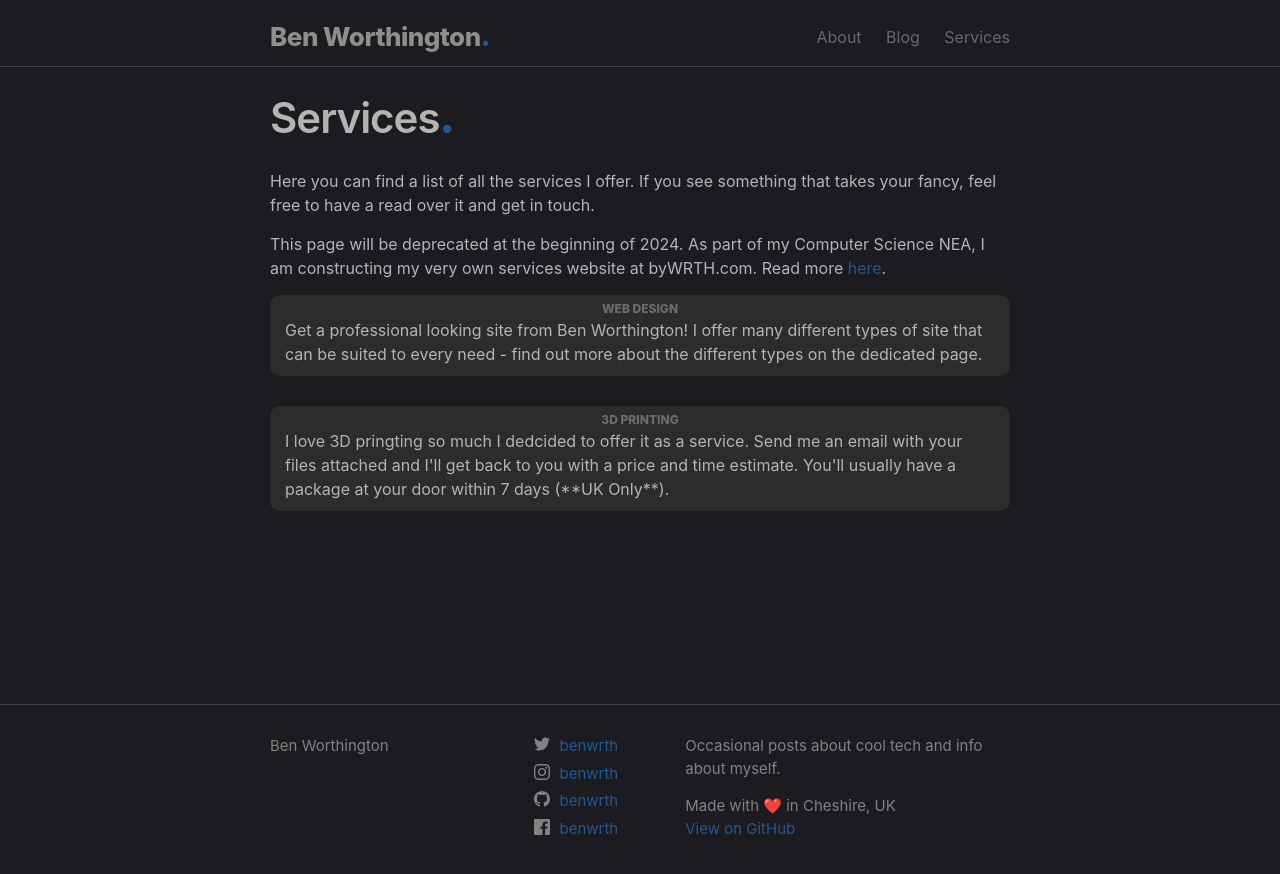
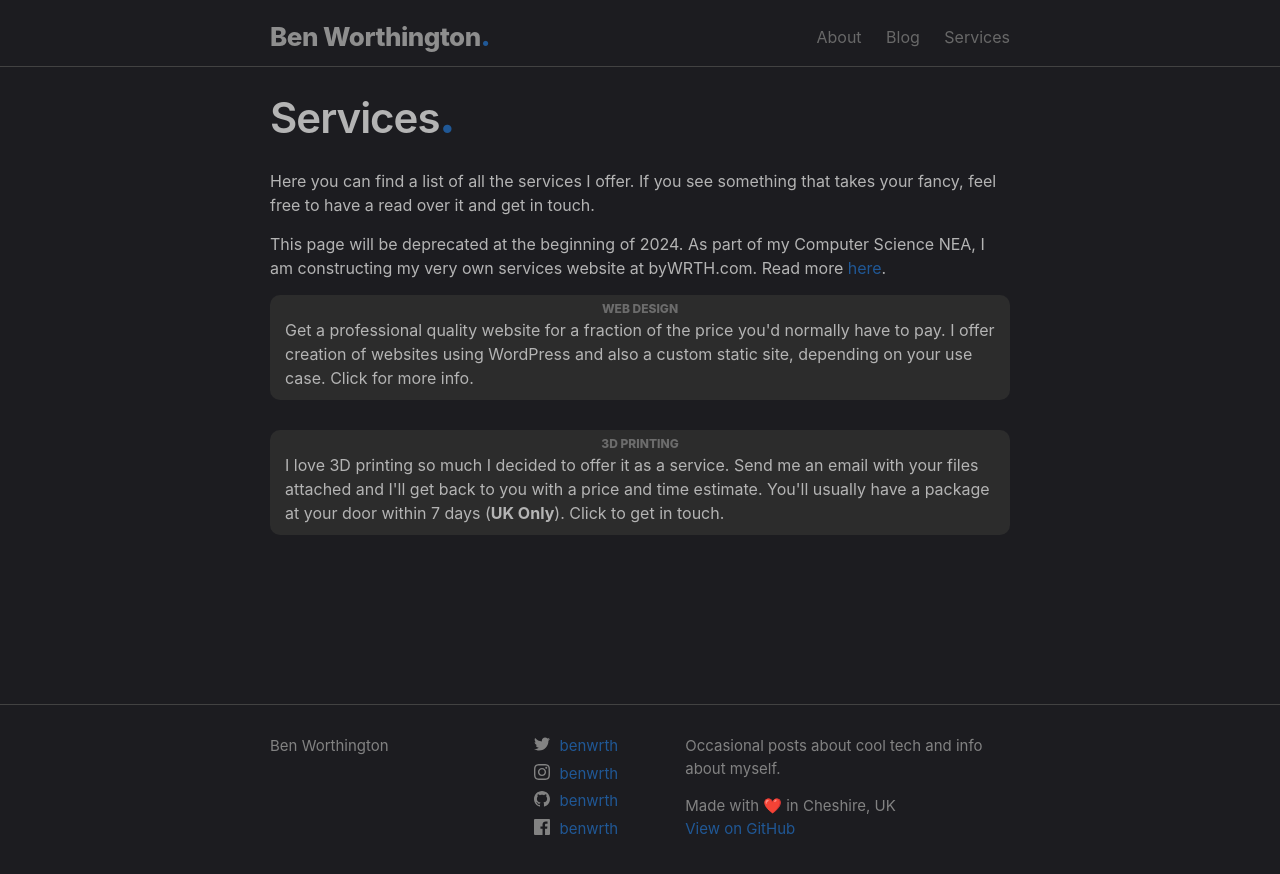
Before and after one commit to benwrth/blog, a Jekyll site: the page built from services.md, in a window 1280 px wide. Shown: the top 874 px of the page. Built offline with Jekyll 4.4.1, drawn with Linux system fonts in a browser that asks for light colours; some web fonts are replaced.

Commit message:
Change some wording

```diff
--- a/services.md
+++ b/services.md
@@ -11,14 +11,16 @@ This page will be deprecated at the beginning of 2024. As part of my Computer Sc
 <a href="/web-design">
 <div class="info-box post-list">
     <p class="info-box-title">WEB DESIGN</p>
-    <p class="info-box-content">Get a professional looking site from Ben Worthington! I offer many different types of site that can be suited to every need - find out more about the different types on the dedicated page.</p>
+    <p class="info-box-content">Get a professional quality website for a fraction of the price you'd normally have to pay. I offer creation of websites using WordPress and also a custom static site, depending on your use case. Click for more info.
+</p>
 </div>
 </a>
 
-<a href="/3d-printing">
+<a href="mailto:ben@wrth.me?subject=3D Printing Quote">
 <div class="info-box post-list">
     <p class="info-box-title">3D PRINTING</p>
-    <p class="info-box-content">I love 3D pringting so much I dedcided to offer it as a service. Send me an email with your files attached and I'll get back to you with a price and time estimate. You'll usually have a package at your door within 7 days (**UK Only**).</p>
+    <p class="info-box-content">I love 3D printing so much I decided to offer it as a service. Send me an email with your files attached and I'll get back to you with a price and time estimate. You'll usually have a package at your door within 7 days (<strong>UK Only</strong>). Click to get in touch.
+    </p>
 </div>
 </a>
 
```
